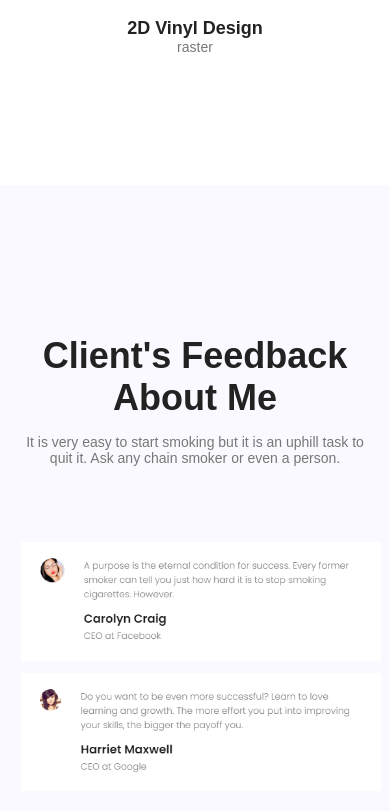
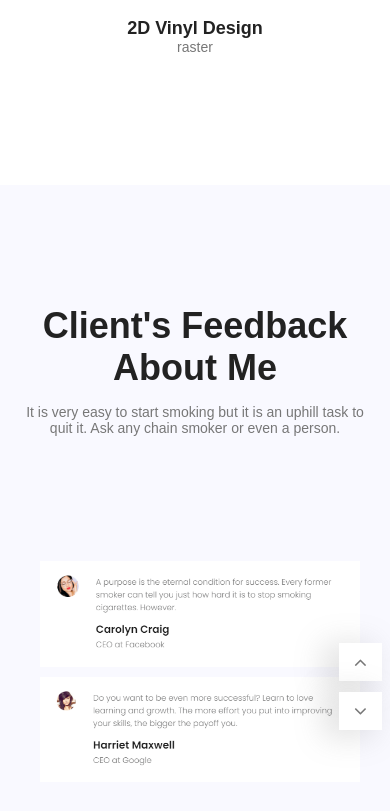
Before and after one commit to front-end-by-rimantas/26-grupe-portfolio-personal, a website with bundled scripts: page index.html in a window 390 px wide. Shown: the part 7851-8662 px from the top of the page. Built offline with nearby package versions, Linux system fonts and the light colour scheme.

Commit message:
responsive

```diff
--- a/css/components/feedback.css
+++ b/css/components/feedback.css
@@ -3,16 +3,13 @@
     padding-bottom: 130px;
 }
 
-.feedback-container > .text-container {
-    margin-top: 30px;
-    margin-bottom: 50px;
-}
 .feedback-container > .text-container > .col-12.head {
     margin-bottom: 15px;
 }
 
 .feedback-button {
     position: relative;
+    width: 100%;
 }
 
 .feedback-container > .text-container {
@@ -26,14 +23,14 @@
 .carousel-inner > .feedbackPhoto > img {
     float: left;
     cursor: pointer;
-    margin: 6px;
+    margin: 5px;
     width: 100%;
 }
 
 .carousel-control-prev {
     position: absolute;
-    top: 50px;
-    left: 1150px;
+    top: 30%;
+    left: 90%;
     padding: 9px 15px 9px 15px;
     border: none;
     background-color: white;
@@ -54,9 +51,9 @@
 
 .carousel-control-next {
     position: absolute;
-    top: 97px;
+    top: 37%;
+    left: 90%;
     padding: 9px 15px 9px 15px;
-    left: 1150px;
     border: none;
     background-color: white;
     text-align: center;
@@ -73,9 +70,3 @@
     color: white;
     opacity: 1s
 }
-
-@media (max-width: 576px) {
-    .btn {
-        display: none;
-    }
-}
--- a/index.html
+++ b/index.html
@@ -135,16 +135,21 @@
             <h3 class="col-12 head">Client's Feedback About Me</h3>
             <p class="col-12 par">It is very easy to start smoking but it is an uphill task to quit it. Ask any chain smoker or even a person.</p>
         </div>
-        <div class="feedback-button row">
-            <div class="carousel-container">
-                <div class="carousel-inner"></div>
-            </div>
-        <button
+        <div class="feedback-button">
+            <div class="carousel-container container">
+                <div class="carousel-inner row"></div>
+                <button
             type="button" class="carousel-control-prev fa fa-angle-up btn" data-slide="prev" tabindex="0">
         </button>
             <button
             type="button" class="carousel-control-next fa fa-angle-down btn" data-slide="next" tabindex="0">
         </button>
+            </div>
+        <div class="button-container container">
+        <div class="button-row row">
+
+        </div>
+        </div>
         </div>
     </div>
     <!-- Feedback end-->
--- a/js/components/feedback.js
+++ b/js/components/feedback.js
@@ -4,7 +4,7 @@ function feedback(selector, feedbackData) {
 
     let HTML = '';
     for (let {photo} of feedbackData) {
-        HTML += `<div class="col-12 col-md-6 col-lg-3 col-xl-3 feedbackPhoto testi">
+        HTML += `<div class="col-12 col-md-6 feedbackPhoto testi">
                         <img src="${photo}" alt="">
                 </div>`
     }
```
